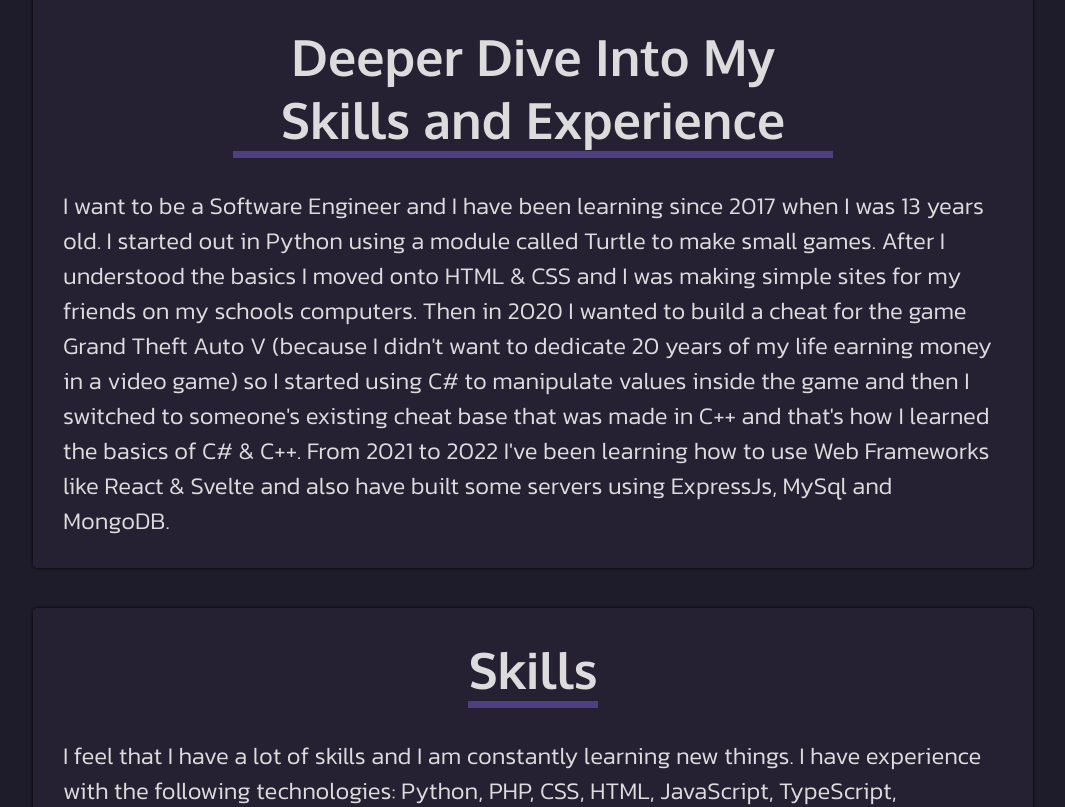
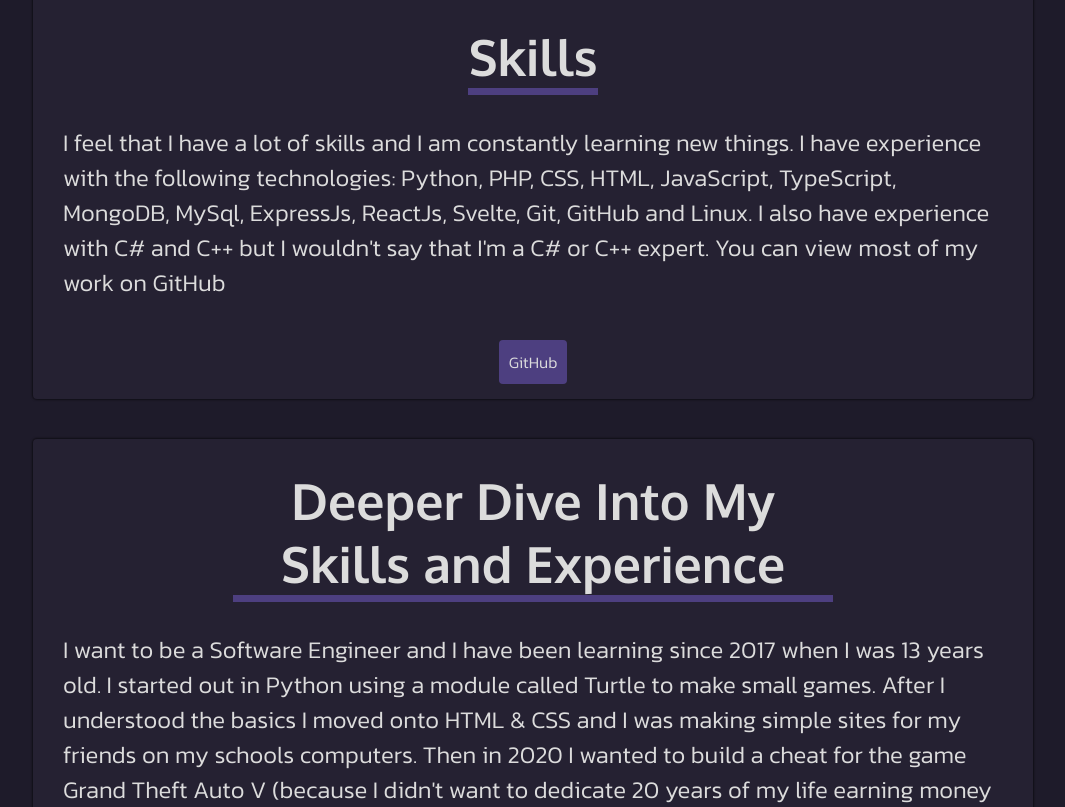
Before and after one commit to Mezmerizxd/portfolio, a React (Create React App) app: page / in a window 1280 px wide. Shown: the part 1280-2087 px from the top of the page, without its empty margins (107-1172 px from the left). Built offline with nearby package versions, Linux system fonts and the light colour scheme.

Commit message:
Update index.tsx

```diff
--- a/src/Portfolio/Home/index.tsx
+++ b/src/Portfolio/Home/index.tsx
@@ -44,18 +44,18 @@ const Home = () => {
                     experience in this field."
                 />
             </div>
+            <div className="Skills" id="skills">
+                <Section
+                    title="Skills"
+                    content="I feel that I have a lot of skills and I am constantly learning new things. I have experience with the following technologies: Python, PHP, CSS, HTML, JavaScript, TypeScript, MongoDB, MySql, ExpressJs, ReactJs, Svelte, Git, GitHub and Linux. I also have experience with C# and C++ but I wouldn't say that I'm a C# or C++ expert. You can view most of my work on GitHub"
+                    linkName="GitHub"
+                    link="https://github.com/mezmerizxd"
+                />
+            </div>
             <div className="DeeperDive" id="deeper_dive">
                 <Section
                     title="Deeper Dive Into My Skills and Experience"
                     content="I want to be a Software Engineer and I have been learning since 2017 when I was 13 years old. I started out in Python using a module called Turtle to make small games. After I understood the basics I moved onto HTML & CSS and I was making simple sites for my friends on my schools computers. Then in 2020 I wanted to build a cheat for the game Grand Theft Auto V (because I didn't want to dedicate 20 years of my life earning money in a video game) so I started using C# to manipulate values inside the game and then I switched to someone's existing cheat base that was made in C++ and that's how I learned the basics of C# & C++. From 2021 to 2022 I've been learning how to use Web Frameworks like React & Svelte and also have built some servers using ExpressJs, MySql and MongoDB."
-                />
-            </div>
-            <div className="Skills" id="skills">
-                <Section
-                    title="Skills"
-                    content="I feel that I have a lot of skills and I am constantly learning new things. I have experience with the following technologies: Python, PHP, CSS, HTML, JavaScript, TypeScript, MongoDB, MySql, ExpressJs, ReactJs, Svelte, Git, Git and Linux. I also have experience with C# and C++ but I wouldn't say that I'm a C# or C++ expert. You can view most of my work on GitHub"
-                    linkName="GitHub"
-                    link="https://github.com/mezmerizxd"
                 />
             </div>
             <div className="Projects" id="projects">
```
